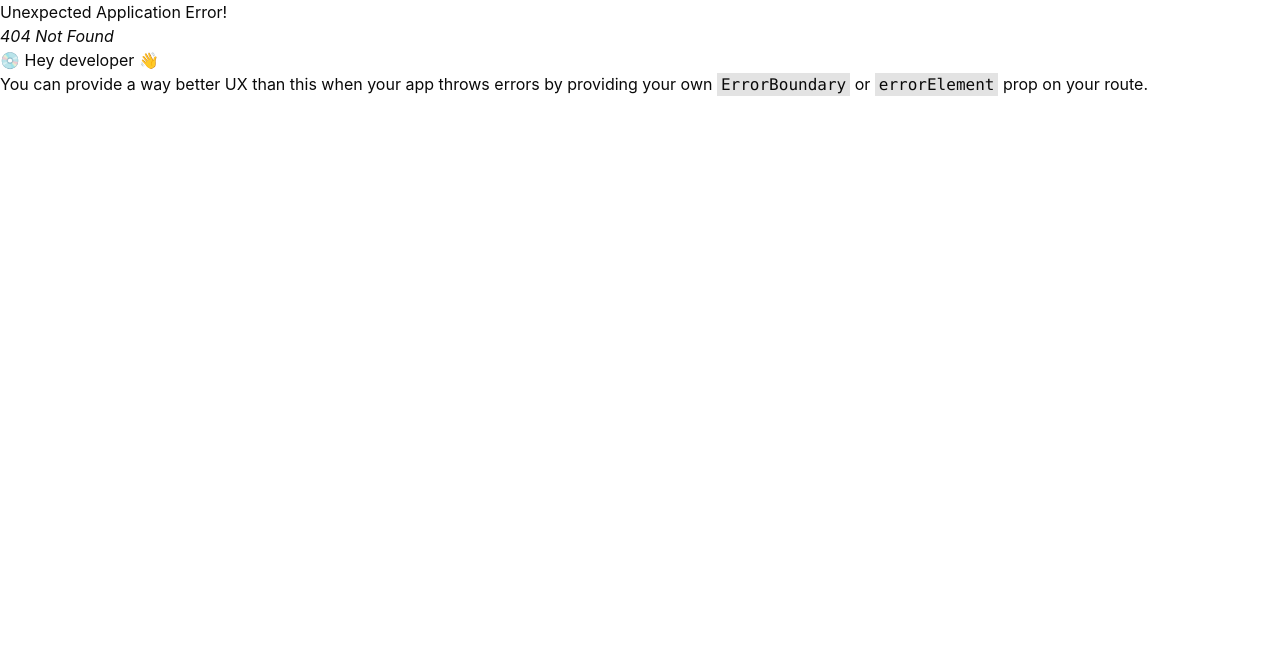
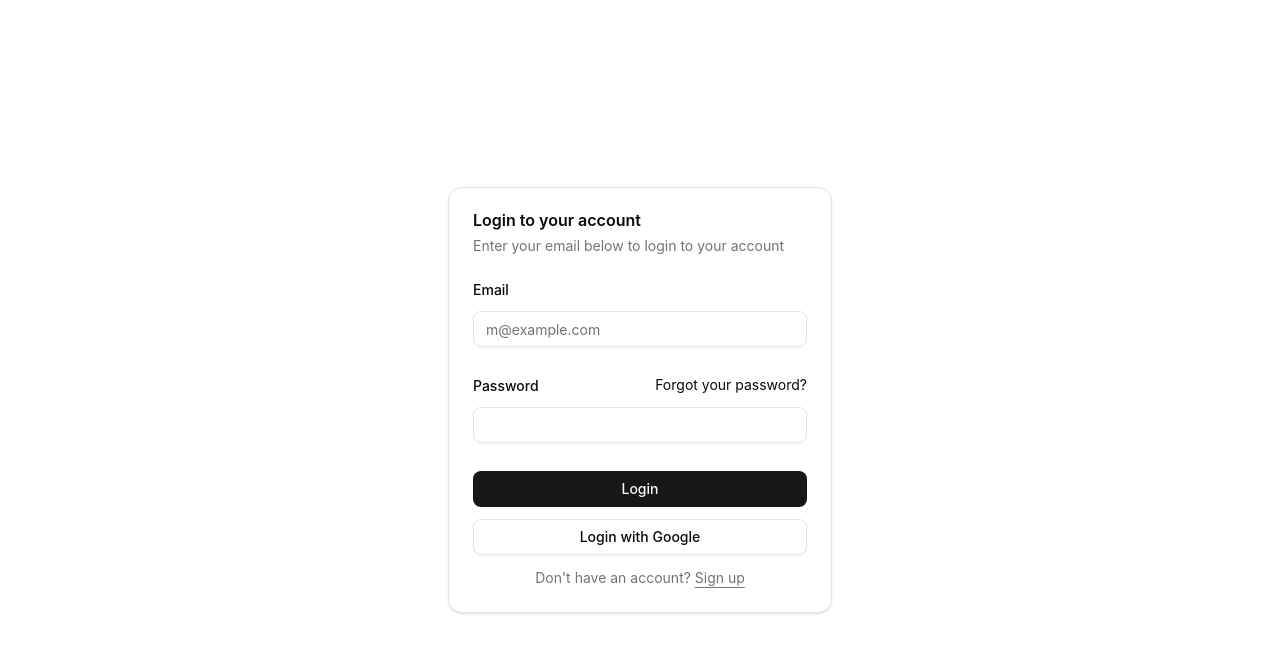
Before and after one commit to Sayak-Mallick/elib-dashboard, a React (Vite) app: page /auth/login in a window 1280 px wide. Before the commit this address had no page. Shown: the top 652 px of the page. Built offline with nearby package versions, Linux system fonts and the light colour scheme.

Commit message:
[TASK]  : Auth Layout Added

```diff
--- a/src/components/login-form.tsx
+++ b/src/components/login-form.tsx
@@ -59,7 +59,7 @@
                   Login with Google
                 </Button>
                 <FieldDescription className="text-center">
-                  Don&apos;t have an account? <Link to="/register">Sign up</Link>
+                  Don&apos;t have an account? <Link to="/auth/register">Sign up</Link>
                 </FieldDescription>
               </Field>
             </FieldGroup>
--- a/src/components/section-cards.tsx
+++ b/src/components/section-cards.tsx
@@ -1,6 +1,6 @@
 import { IconTrendingDown, IconTrendingUp } from "@tabler/icons-react"
 
-import { Badge } from "@/components/ui/badge"
+import { Badge } from "../components/ui/badge"
 import {
   Card,
   CardAction,
@@ -8,11 +8,11 @@
   CardFooter,
   CardHeader,
   CardTitle,
-} from "@/components/ui/card"
+} from "../components/ui/card"
 
 export function SectionCards() {
   return (
-    <div className="*:data-[slot=card]:from-primary/5 *:data-[slot=card]:to-card dark:*:data-[slot=card]:bg-card grid grid-cols-1 gap-4 px-4 *:data-[slot=card]:bg-gradient-to-t *:data-[slot=card]:shadow-xs lg:px-6 @xl/main:grid-cols-2 @5xl/main:grid-cols-4">
+    <div className="*:data-[slot=card]:from-primary/5 *:data-[slot=card]:to-card dark:*:data-[slot=card]:bg-card grid grid-cols-1 gap-4 px-4 *:data-[slot=card]:bg-linear-to-t *:data-[slot=card]:shadow-xs lg:px-6 @xl/main:grid-cols-2 @5xl/main:grid-cols-4">
       <Card className="@container/card">
         <CardHeader>
           <CardDescription>Total Revenue</CardDescription>
--- a/src/components/signup-form.tsx
+++ b/src/components/signup-form.tsx
@@ -65,7 +65,7 @@
                   Sign up with Google
                 </Button>
                 <FieldDescription className="px-6 text-center">
-                  Already have an account? <Link to="/login">Sign in</Link>
+                  Already have an account? <Link to="/auth/login">Sign in</Link>
                 </FieldDescription>
               </Field>
             </FieldGroup>
--- /dev/null
+++ b/src/layouts/AuthLayout.tsx
@@ -0,0 +1,7 @@
+import { Outlet } from 'react-router-dom'
+
+export const AuthLayout = () => {
+  return (
+    <><Outlet /></>
+  )
+}
```
Also changed, not shown: src/router.tsx (+13 -6 lines).
